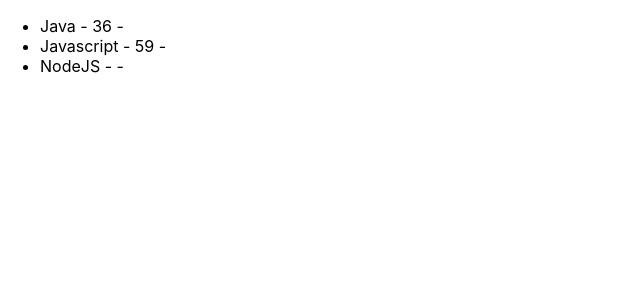
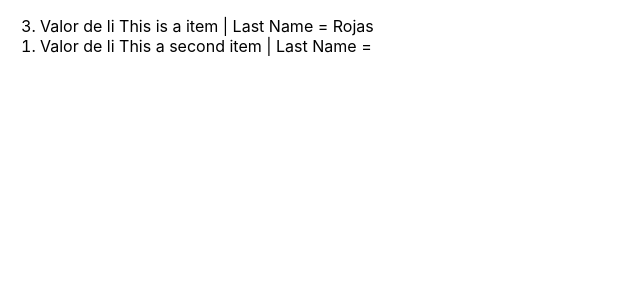
Before and after one commit to rudy-rojas/react-guia-definitiva-udemy, a React (Create React App) app: page / in a window 1280 px wide. Shown: the top 300 px of the page, without its empty margins (0-640 px from the left). Built offline with nearby package versions, Linux system fonts and the light colour scheme.

Commit message:
Anatomia de un componente

```diff
--- a/src/App.js
+++ b/src/App.js
@@ -1,24 +1,26 @@
 import logo from './logo.svg';
 import './App.css';
 
+const Li = ({ age, children, lastName }) => {
+  return (
+    // <li value={props.age}> Valor de li {props.children} | Last Name = {props.lastName}</li>
+    <li value={age}> Valor de li {children} | Last Name = {lastName}</li>
+
+  )
+}
+
 function App() {
   return (
-    <div className="App">
-      <header className="App-header">
-        <img src={logo} className="App-logo" alt="logo" />
-        <p>
-          Edit <code>src/App.js</code> and save to reload.
-        </p>
-        <a
-          className="App-link"
-          href="https://reactjs.org"
-          target="_blank"
-          rel="noopener noreferrer"
-        >
-          Learn React
-        </a>
-      </header>
-    </div>
+    <ol>
+      <Li
+        age={3}
+        status={true}
+        lastName={'Rojas'}
+      >This is a item</Li>
+      <Li age={1}>
+        This a second item
+      </Li>
+    </ol>
   );
 }
 
--- a/src/index.js
+++ b/src/index.js
@@ -32,7 +32,7 @@
 const root = ReactDOM.createRoot(document.getElementById('root'));
 root.render(
   <React.StrictMode>
-    <X />
+    <App />
   </React.StrictMode>
 );
 
```
